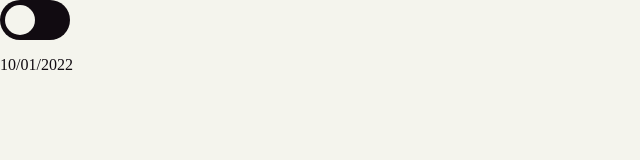
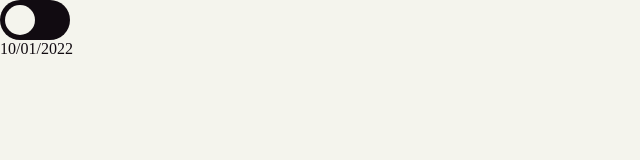
Before and after one commit to houzyk/blog, a Next.js app: page / in a window 1280 px wide. Shown: the top 160 px of the page, without its empty margins (0-640 px from the left). Built offline with nearby package versions, Linux system fonts and the light colour scheme.

Commit message:
ADD semantics for date display

```diff
--- a/components/today.tsx
+++ b/components/today.tsx
@@ -14,9 +14,11 @@ const Today: FunctionComponent = () => {
   if (dateToday.getMonth() < 9) month = 0 + month
 
   return (
-    <p>
+    <time
+      dateTime={String(dateToday)}
+    >
       {day}/{month}/{dateToday.getFullYear()}
-    </p>
+    </time>
   );
 }
 
```
